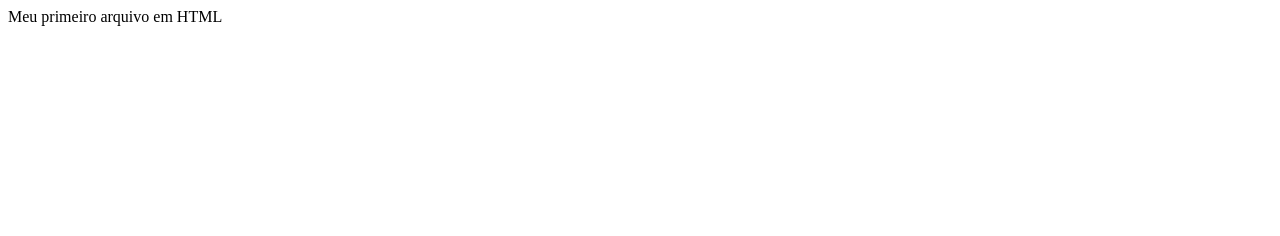
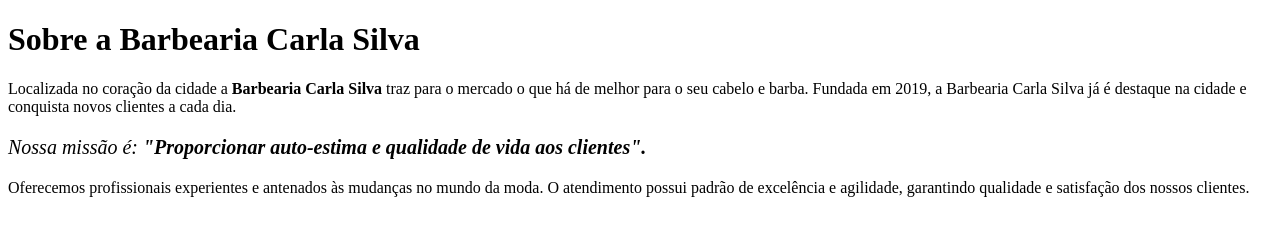
Before and after one commit to Ccarla-silva/Primeiro-repositorio, a plain HTML site: page index.html in a window 1280 px wide. Drawn offline with Linux system fonts and the light colour scheme.

Commit message:
atualização site barbearia

```diff
--- a/index.html
+++ b/index.html
@@ -1,3 +1,19 @@
-<html>
-  <hl>Meu primeiro arquivo em HTML</h1>
+
+<!DOCTYPE html>
+</html lang "pt-br">
+    <meta charset="UTF-8">
+    <head>
+        <title>Barbearia Carla Silva</title>
+    </head>
+    <body>
+
+    <h1>Sobre a Barbearia Carla Silva</h1>
+
+    <p>Localizada no coração da cidade a <strong>Barbearia Carla Silva</strong> traz para o mercado o que há de melhor para o seu cabelo e barba. Fundada em 2019, a Barbearia Carla Silva já é destaque na cidade e conquista novos clientes a cada dia.</p>
+
+    <p style="font-size: 20px"><em>Nossa missão é: <strong>"Proporcionar auto-estima e qualidade de vida aos clientes".</strong></em></p>
+
+    <p>Oferecemos profissionais experientes e antenados às mudanças no mundo da moda. O atendimento possui padrão de excelência e agilidade, garantindo qualidade e satisfação dos nossos clientes.</p>
+      </body>
+
 </html>
```
